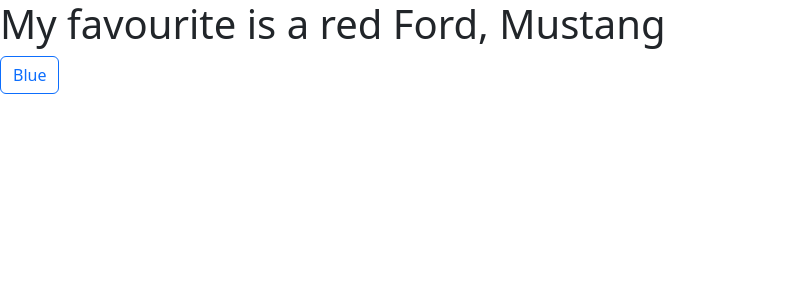
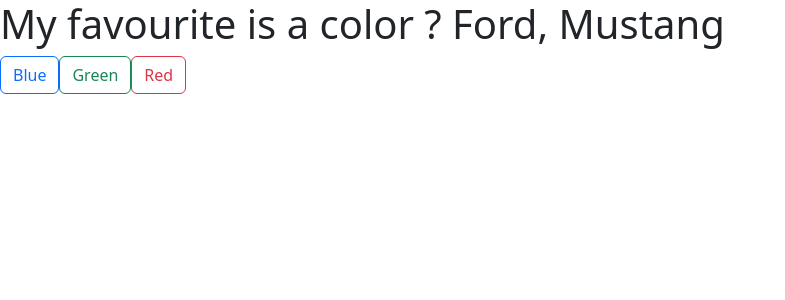
Before and after one commit to Zyer459/practice-stuff, a React (Create React App) app in the folder counter-app/: page / in a window 1280 px wide. Shown: the top 300 px of the page, without its empty margins (0-785 px from the left). Built offline with nearby package versions, Linux system fonts and the light colour scheme.

Commit message:
changed updateColor & onClick att =access btn text

```diff
--- a/counter-app/src/index.js
+++ b/counter-app/src/index.js
@@ -12,12 +12,12 @@
     brand: "Ford",
     model: "Mustang",
     year: 1964,
-    color: "red"
+    color: "color ?"
   });
 
-  const UpdateColor = () => {
-    setColor(previousState => {
-      return {...previousState, color: "blue" }
+  const UpdateColor = (a) => {
+    setColor((previousState) => {
+      return {...previousState, color: a.target.innerHTML}
     });
   }
 
@@ -26,9 +26,23 @@
     <h1>My favourite is a {car.color} {car.brand}, {car.model} </h1>
     <button
     type="button"
-    onClick={UpdateColor}
+    onClick={(a) => UpdateColor(a)}
     class="btn btn-outline-primary">
     Blue
+    </button>
+
+    <button
+    type="button"
+    onClick={(a) => UpdateColor(a)}
+    class="btn btn-outline-success">
+      Green
+    </button>
+
+    <button
+    type="button"
+    onClick={(a) => UpdateColor(a)}
+    class="btn btn-outline-danger">
+      Red
     </button>
     </>
   )
```
